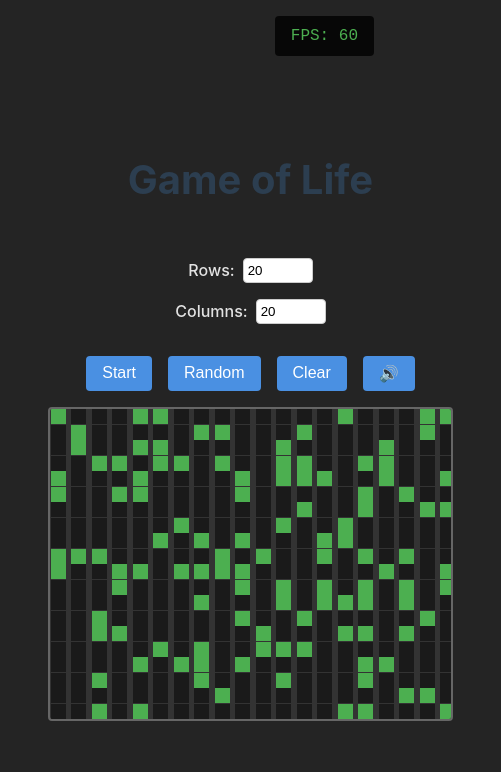
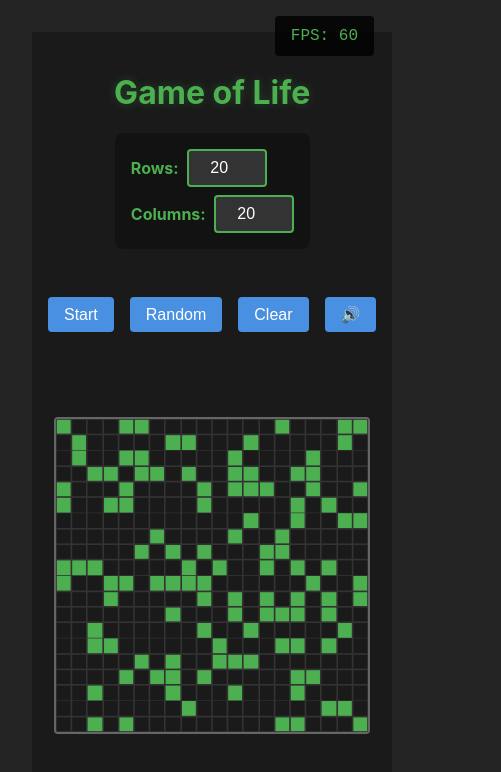
Before and after one commit to andrembpontes/game-of-life, a React (Vite) app: page / in a window 390 px wide. Shown: the top 772 px of the page, 501 px wide, since content can reach past the window. Built offline with nearby package versions, Linux system fonts and the light colour scheme.

Commit message:
use canvas

```diff
--- a/src/App.css
+++ b/src/App.css
@@ -3,26 +3,27 @@
   margin: 0 auto;
   padding: 2rem;
   text-align: center;
+  min-height: 100vh;
   display: flex;
   flex-direction: column;
   align-items: center;
+  background-color: #1a1a1a;
 }
 
 .app h1 {
-  font-size: 2.5em;
+  color: #4CAF50;
   margin-bottom: 2rem;
-  color: #2c3e50;
+  font-size: 2.5rem;
+  text-shadow: 0 0 10px rgba(76, 175, 80, 0.3);
 }
 
 .game-container {
   display: flex;
   flex-direction: column;
   align-items: center;
-  gap: 20px;
-  padding: 20px;
-  background-color: #1a1a1a;
-  border-radius: 8px;
-  box-shadow: 0 4px 6px rgba(0, 0, 0, 0.1);
+  gap: 1rem;
+  width: 100%;
+  flex: 1;
 }
 
 @media (max-width: 768px) {
@@ -30,12 +31,8 @@
     padding: 1rem;
   }
 
-  .game-controls {
-    flex-wrap: wrap;
-  }
-
-  .grid-size-controls {
-    flex-direction: column;
-    align-items: center;
+  .app h1 {
+    font-size: 2rem;
+    margin-bottom: 1rem;
   }
 }
--- a/src/App.jsx
+++ b/src/App.jsx
@@ -1,5 +1,5 @@
 import { useState, useCallback, useEffect, useMemo, useRef } from 'react';
-import GameGrid from './components/GameGrid';
+import GameGridCanvas from './components/GameGridCanvas';
 import GameControls from './components/GameControls';
 import GridSizeControls from './components/GridSizeControls';
 import FPSCounter from './components/FPSCounter';
@@ -124,12 +124,14 @@ function App() {
     <div className="app">
       <FPSCounter />
       <h1>Game of Life</h1>
-      <GridSizeControls {...gridSizeProps} />
-      <GameControls {...controlProps} />
-      <GameGrid
-        grid={grid}
-        onToggleCell={toggleCell}
-      />
+      <div className="game-container">
+        <GridSizeControls {...gridSizeProps} />
+        <GameControls {...controlProps} />
+        <GameGridCanvas
+          grid={grid}
+          onToggleCell={toggleCell}
+        />
+      </div>
     </div>
   );
 }
--- /dev/null
+++ b/src/components/GameGridCanvas.jsx
@@ -0,0 +1,129 @@
+import { useEffect, useRef, useCallback } from 'react';
+import '../styles/GameGridCanvas.css';
+
+const CELL_SIZE = 20;
+const CELL_PADDING = 1;
+
+const GameGridCanvas = ({ grid, onToggleCell }) => {
+  const canvasRef = useRef(null);
+  const containerRef = useRef(null);
+  const width = grid[0].length * CELL_SIZE;
+  const height = grid.length * CELL_SIZE;
+
+  // Draw the entire grid
+  const drawGrid = useCallback((ctx, canvasWidth, canvasHeight) => {
+    const scaleX = canvasWidth / width;
+    const scaleY = canvasHeight / height;
+    const scale = Math.min(scaleX, scaleY);
+
+    // Clear canvas
+    ctx.fillStyle = '#333';
+    ctx.fillRect(0, 0, canvasWidth, canvasHeight);
+
+    // Center the grid
+    const offsetX = (canvasWidth - width * scale) / 2;
+    const offsetY = (canvasHeight - height * scale) / 2;
+
+    ctx.save();
+    ctx.translate(offsetX, offsetY);
+    ctx.scale(scale, scale);
+
+    for (let row = 0; row < grid.length; row++) {
+      for (let col = 0; col < grid[0].length; col++) {
+        const x = col * CELL_SIZE;
+        const y = row * CELL_SIZE;
+
+        // Draw cell background
+        ctx.fillStyle = grid[row][col] ? '#4CAF50' : '#1a1a1a';
+        ctx.fillRect(
+          x + CELL_PADDING,
+          y + CELL_PADDING,
+          CELL_SIZE - CELL_PADDING * 2,
+          CELL_SIZE - CELL_PADDING * 2
+        );
+      }
+    }
+    ctx.restore();
+  }, [grid, width, height]);
+
+  // Initialize canvas and handle resizing
+  useEffect(() => {
+    const canvas = canvasRef.current;
+    const container = containerRef.current;
+    const ctx = canvas.getContext('2d');
+
+    const updateCanvasSize = () => {
+      const containerWidth = container.clientWidth;
+      const containerHeight = container.clientHeight;
+
+      // Set canvas size to match container while maintaining aspect ratio
+      const containerAspect = containerWidth / containerHeight;
+      const gridAspect = width / height;
+
+      let canvasWidth, canvasHeight;
+      if (containerAspect > gridAspect) {
+        canvasHeight = containerHeight;
+        canvasWidth = containerHeight * gridAspect;
+      } else {
+        canvasWidth = containerWidth;
+        canvasHeight = containerWidth / gridAspect;
+      }
+
+      canvas.width = canvasWidth;
+      canvas.height = canvasHeight;
+
+      // Enable crisp pixels
+      ctx.imageSmoothingEnabled = false;
+
+      // Draw grid
+      drawGrid(ctx, canvasWidth, canvasHeight);
+    };
+
+    // Initial size update
+    updateCanvasSize();
+
+    // Handle window resize
+    const resizeObserver = new ResizeObserver(updateCanvasSize);
+    resizeObserver.observe(container);
+
+    return () => resizeObserver.disconnect();
+  }, [width, height, drawGrid]);
+
+  // Handle mouse/touch interaction
+  const handleCanvasClick = useCallback((event) => {
+    const canvas = canvasRef.current;
+    const rect = canvas.getBoundingClientRect();
+    const scaleX = width / rect.width;
+    const scaleY = height / rect.height;
+
+    let x, y;
+    if (event.type.startsWith('touch')) {
+      const touch = event.touches[0] || event.changedTouches[0];
+      x = (touch.clientX - rect.left) * scaleX;
+      y = (touch.clientY - rect.top) * scaleY;
+    } else {
+      x = (event.clientX - rect.left) * scaleX;
+      y = (event.clientY - rect.top) * scaleY;
+    }
+
+    const row = Math.floor(y / CELL_SIZE);
+    const col = Math.floor(x / CELL_SIZE);
+
+    if (row >= 0 && row < grid.length && col >= 0 && col < grid[0].length) {
+      onToggleCell(row, col);
+    }
+  }, [grid, onToggleCell, width, height]);
+
+  return (
+    <div ref={containerRef} className="game-grid-container">
+      <canvas
+        ref={canvasRef}
+        className="game-grid-canvas"
+        onClick={handleCanvasClick}
+        onTouchStart={handleCanvasClick}
+      />
+    </div>
+  );
+};
+
+export default GameGridCanvas;
--- a/src/components/GridSizeControls.jsx
+++ b/src/components/GridSizeControls.jsx
@@ -1,15 +1,26 @@
+import { useState, useCallback } from 'react';
 import '../styles/GridSizeControls.css';
 
 const GridSizeControls = ({ rows, cols, onSizeChange }) => {
-  const handleChange = (dimension, value) => {
-    const size = parseInt(value, 10);
-    if (size >= 3 && size <= 100) {
-      onSizeChange(dimension === 'rows' ? size : rows, dimension === 'cols' ? size : cols);
+  const [rowsInput, setRowsInput] = useState(rows.toString());
+  const [colsInput, setColsInput] = useState(cols.toString());
+
+  const handleSubmit = useCallback((e) => {
+    e.preventDefault();
+    const newRows = Math.min(100, Math.max(3, parseInt(rowsInput, 10) || 3));
+    const newCols = Math.min(100, Math.max(3, parseInt(colsInput, 10) || 3));
+    onSizeChange(newRows, newCols);
+  }, [rowsInput, colsInput, onSizeChange]);
+
+  const handleKeyDown = useCallback((e) => {
+    if (e.key === 'Enter') {
+      e.target.blur();
+      handleSubmit(e);
     }
-  };
+  }, [handleSubmit]);
 
   return (
-    <div className="grid-size-controls">
+    <form className="grid-size-controls" onSubmit={handleSubmit}>
       <div className="size-control">
         <label htmlFor="rows">Rows:</label>
         <input
@@ -17,8 +28,10 @@ const GridSizeControls = ({ rows, cols, onSizeChange }) => {
           id="rows"
           min="3"
           max="100"
-          value={rows}
-          onChange={(e) => handleChange('rows', e.target.value)}
+          value={rowsInput}
+          onChange={(e) => setRowsInput(e.target.value)}
+          onBlur={handleSubmit}
+          onKeyDown={handleKeyDown}
         />
       </div>
       <div className="size-control">
@@ -28,11 +41,13 @@ const GridSizeControls = ({ rows, cols, onSizeChange }) => {
           id="cols"
           min="3"
           max="100"
-          value={cols}
-          onChange={(e) => handleChange('cols', e.target.value)}
+          value={colsInput}
+          onChange={(e) => setColsInput(e.target.value)}
+          onBlur={handleSubmit}
+          onKeyDown={handleKeyDown}
         />
       </div>
-    </div>
+    </form>
   );
 };
 
--- /dev/null
+++ b/src/styles/GameGridCanvas.css
@@ -0,0 +1,31 @@
+.game-grid-container {
+  width: 100%;
+  height: 70vh;
+  display: flex;
+  justify-content: center;
+  align-items: center;
+  margin: 0 auto;
+  padding: 1rem;
+  box-sizing: border-box;
+}
+
+.game-grid-canvas {
+  display: block;
+  image-rendering: pixelated;
+  image-rendering: crisp-edges;
+  cursor: pointer;
+  border: 2px solid #666;
+  border-radius: 4px;
+  background-color: #333;
+}
+
+@media (max-width: 768px) {
+  .game-grid-container {
+    height: 50vh;
+    padding: 0.5rem;
+  }
+  .game-grid-canvas {
+    max-width: 100%;
+    height: auto;
+  }
+}
--- a/src/styles/GridSizeControls.css
+++ b/src/styles/GridSizeControls.css
@@ -1,7 +1,10 @@
 .grid-size-controls {
   display: flex;
   gap: 1rem;
-  margin: 1rem 0;
+  margin-bottom: 1rem;
+  padding: 1rem;
+  background-color: rgba(0, 0, 0, 0.3);
+  border-radius: 8px;
 }
 
 .size-control {
@@ -10,13 +13,30 @@
   gap: 0.5rem;
 }
 
+.size-control label {
+  color: #4CAF50;
+  font-weight: bold;
+}
+
 .size-control input {
   width: 60px;
-  padding: 0.25rem;
-  border: 1px solid #ccc;
+  padding: 0.5rem;
+  border: 2px solid #4CAF50;
   border-radius: 4px;
+  background-color: #333;
+  color: #fff;
+  font-size: 1rem;
+  text-align: center;
 }
 
-.size-control label {
-  font-weight: 500;
+.size-control input:focus {
+  outline: none;
+  box-shadow: 0 0 0 2px rgba(76, 175, 80, 0.3);
 }
+
+@media (max-width: 768px) {
+  .grid-size-controls {
+    flex-direction: column;
+    gap: 0.5rem;
+  }
+}
```
